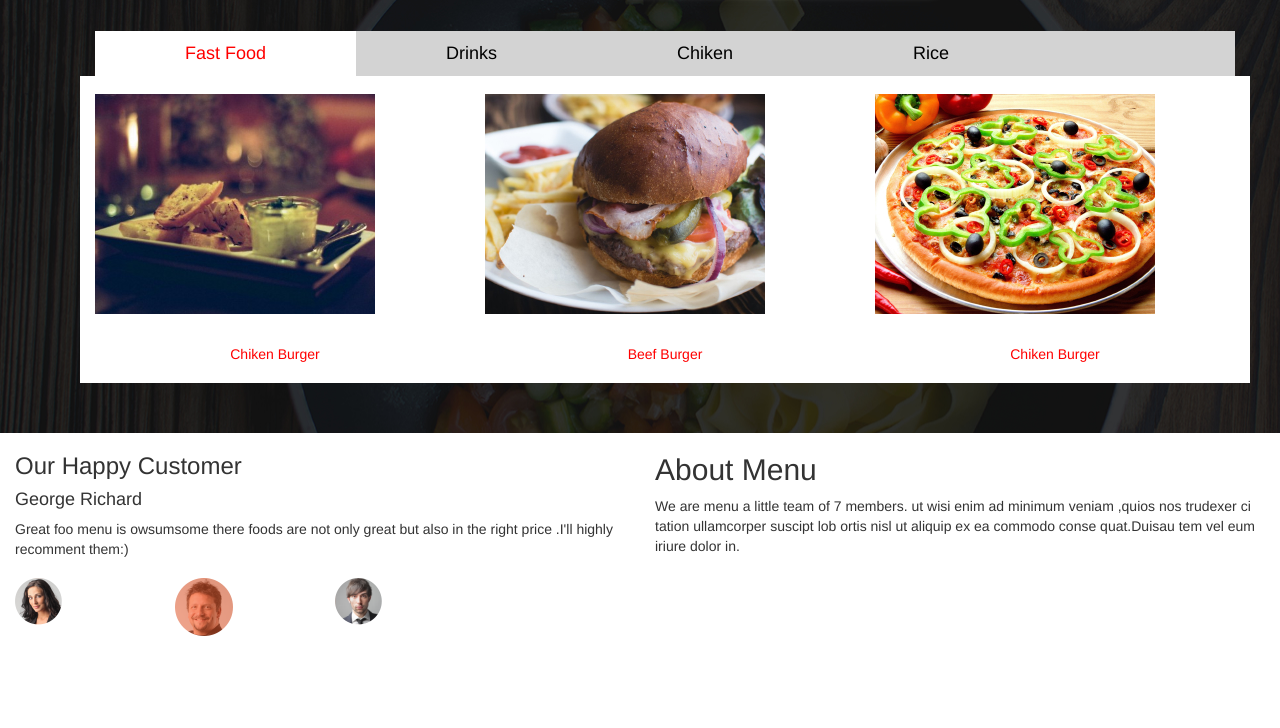
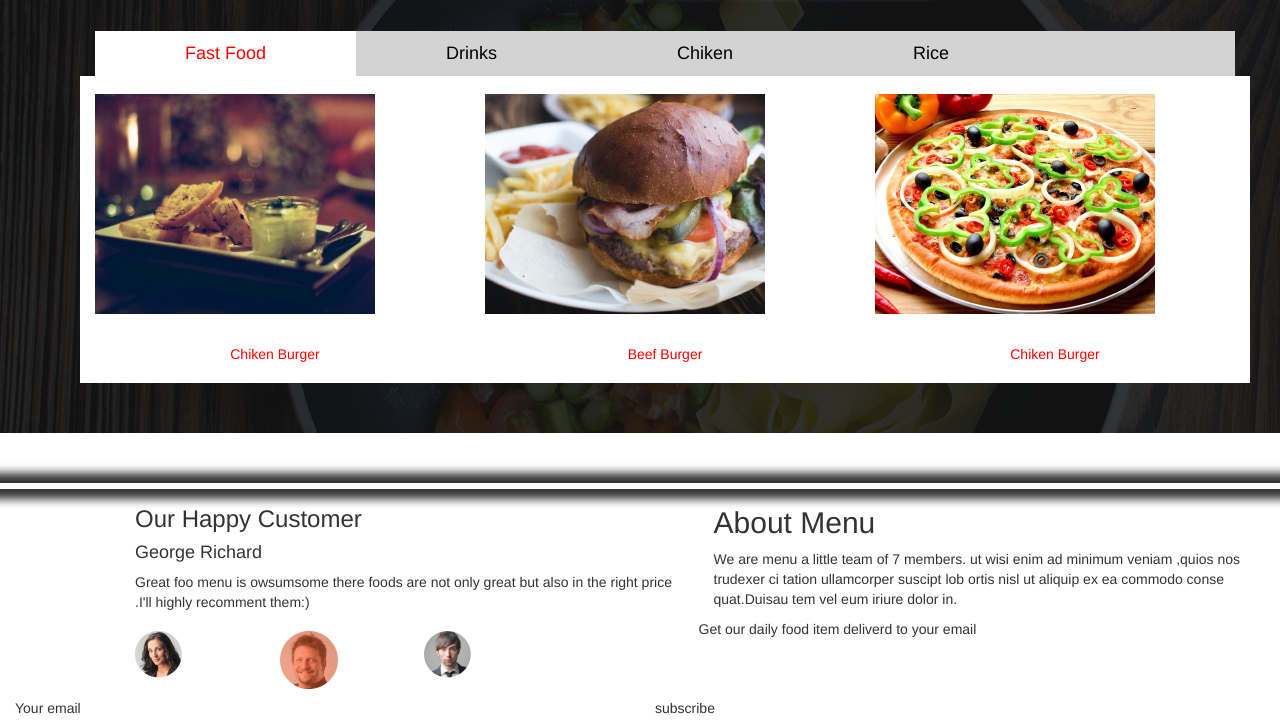
Before and after one commit to Erickkirui/ANITA, a plain HTML site: page index.html in a window 1280 px wide. Shown: the part 1488-2216 px from the top of the page. Before the commit the page ends 2133 px from the top, so only its background shows below. Drawn offline with Linux system fonts and the light colour scheme; files whose address does not match are found by name.

Commit message:
customer section added

```diff
--- a/css/styles.css
+++ b/css/styles.css
@@ -109,6 +109,17 @@
   text-align: center;
   margin-top: 30px;
 }
-.border{
-
+#border{
+  border-style: solid;
+  border-color: white;
+  border-left-width: 20px;
+  box-shadow: 0 0 10px 10px;
+  margin-top:50px;
+  margin-bottom: 100px;
+  padding-left: 100px;
+  margin-;
 }
+.email{
+  background-image: url("/home/erick/Documents/project-2/image/subscribe.jpg");
+  margin-bottom: 100px;
+}
--- a/index.html
+++ b/index.html
@@ -120,9 +120,9 @@
   </div>
   </div>
   </div>
+</div>
 
-<div class="border">
-  <div class="rows">
+  <div id="border" class="rows">
     <div class="col-md-6">
       <h3>Our Happy Customer</h3>
       <h4>George Richard</h4>
@@ -151,7 +151,20 @@
           </p>
         </div>
       </div>
+
+<div class="rows">
+    <p>Get our daily food item deliverd to your email
+    </p>
+    <div class="rows">
+      <div class="col-md-6">
+        <p>Your email</p>
+      </div>
+        <div class=col-md-6>
+          <p>subscribe</p>
+        </div>
+      </div>
     </div>
+
 
 
 
```
